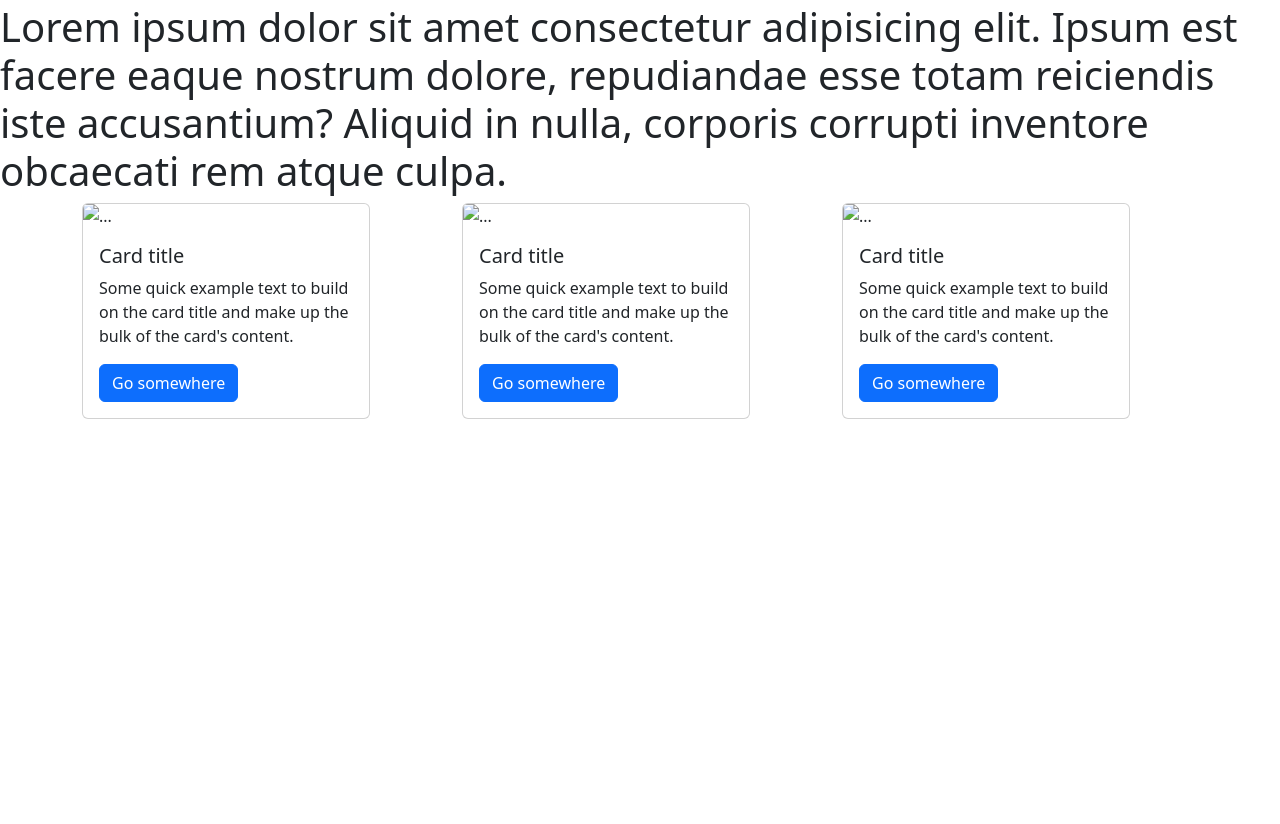
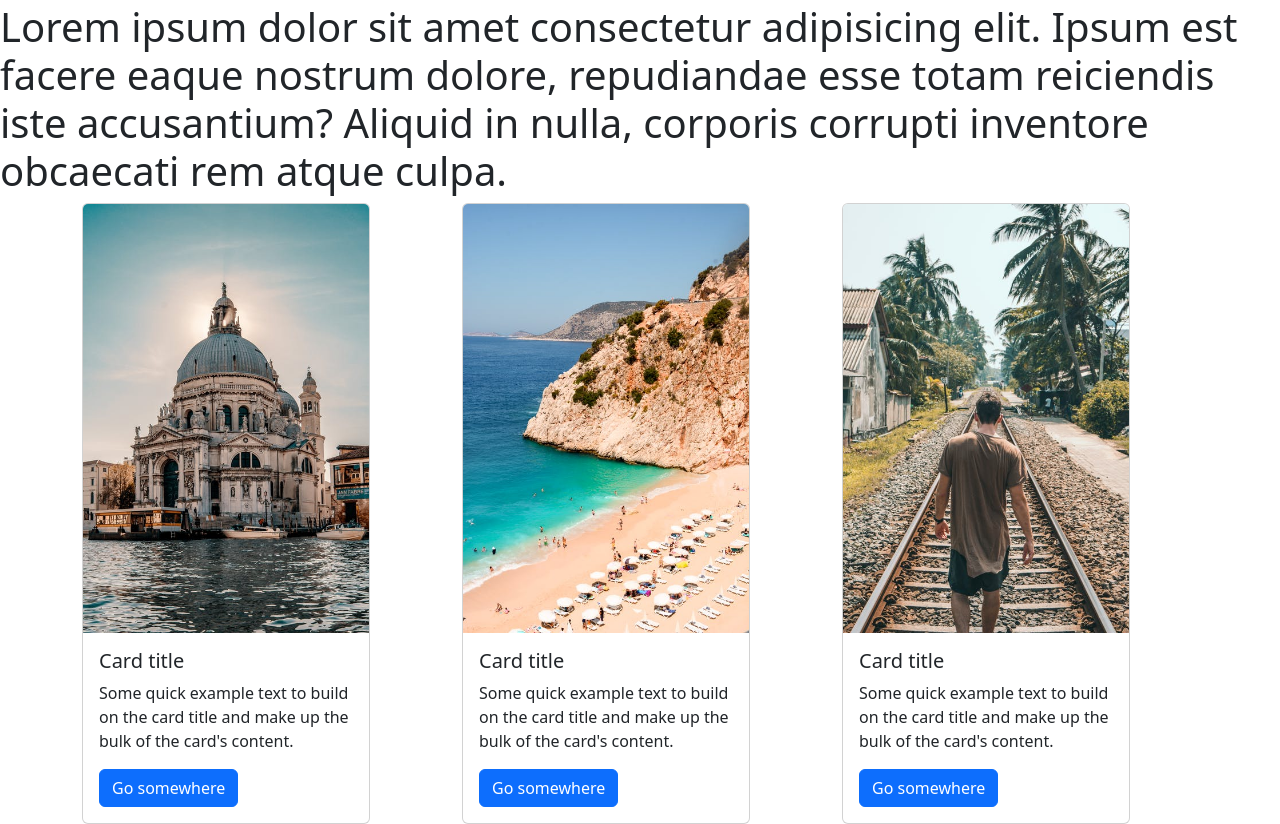
Before and after one commit to Vaniajb/projetoRecode, a plain HTML site: page index.html in a window 1280 px wide. Shown: the part 1164-1988 px from the top of the page. Before the commit the page ends 1583 px from the top, so only its background shows below. Drawn offline with nearby package versions, Linux system fonts and the light colour scheme.

Commit message:
Coloquei fotos nos cards rsrs!

```diff
--- a/index.html
+++ b/index.html
@@ -75,7 +75,7 @@
   <div class="row">
     <div class="col-sm">
       <div class="card" style="width: 18rem;">
-        <img src="..." class="card-img-top" alt="...">
+        <img src="./img/card1.jpeg" class="card-img-top" alt="...">
         <div class="card-body">
           <h5 class="card-title">Card title</h5>
           <p class="card-text">Some quick example text to build on the card title and make up the bulk of the card's content.</p>
@@ -86,7 +86,7 @@
     </div>
     <div class="col-sm">
       <div class="card" style="width: 18rem;">
-        <img src="..." class="card-img-top" alt="...">
+        <img src="./img/card2.jpeg" class="card-img-top" alt="...">
         <div class="card-body">
           <h5 class="card-title">Card title</h5>
           <p class="card-text">Some quick example text to build on the card title and make up the bulk of the card's content.</p>
@@ -96,7 +96,7 @@
     </div>
     <div class="col-sm">
       <div class="card" style="width: 18rem;">
-        <img src="..." class="card-img-top" alt="...">
+        <img src="./img/card3.jpeg" class="card-img-top" alt="...">
         <div class="card-body">
           <h5 class="card-title">Card title</h5>
           <p class="card-text">Some quick example text to build on the card title and make up the bulk of the card's content.</p>
```
Also changed, not shown: img/card1.jpeg (added), img/card2.jpeg (added), img/card3.jpeg (added).
